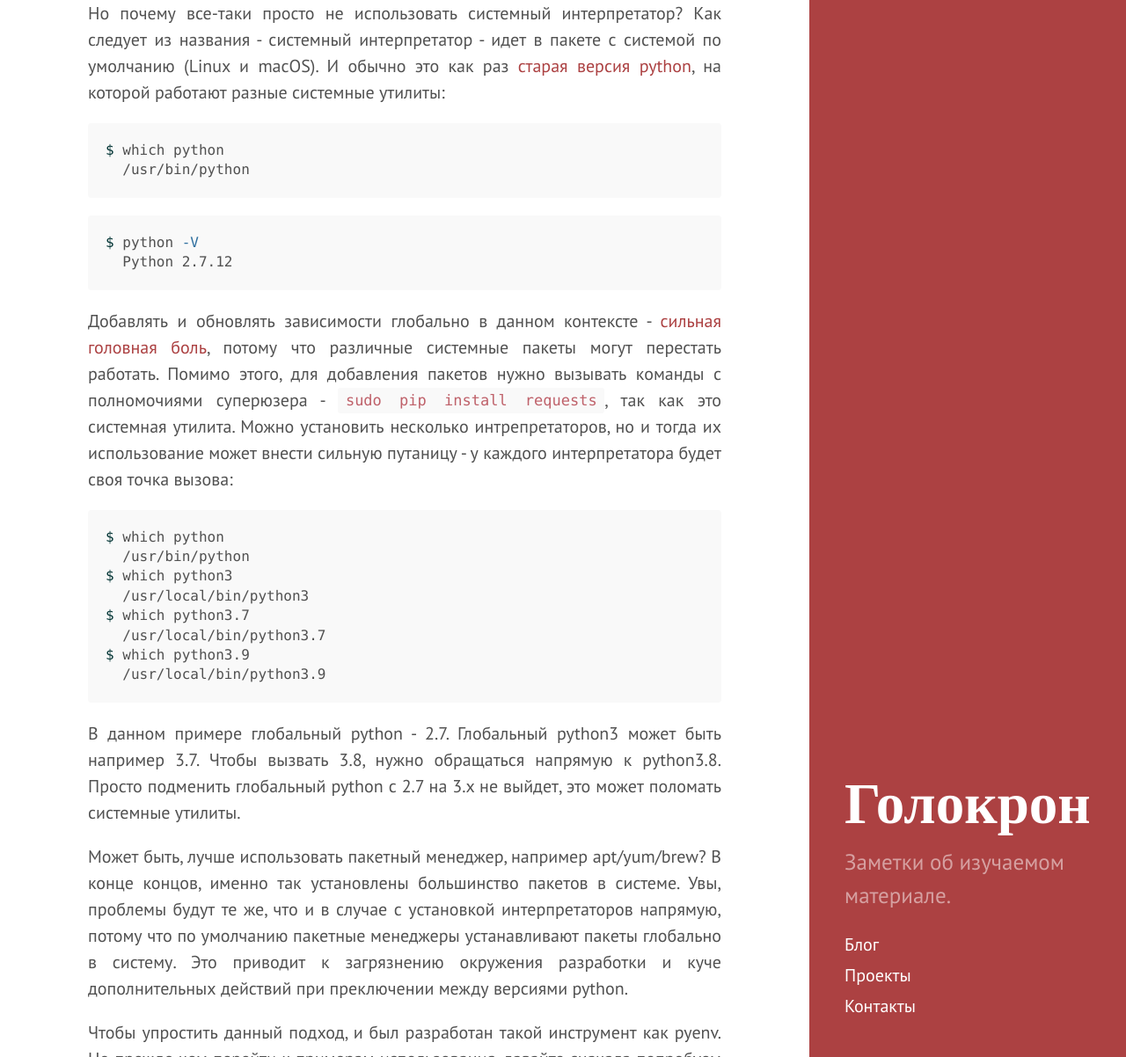
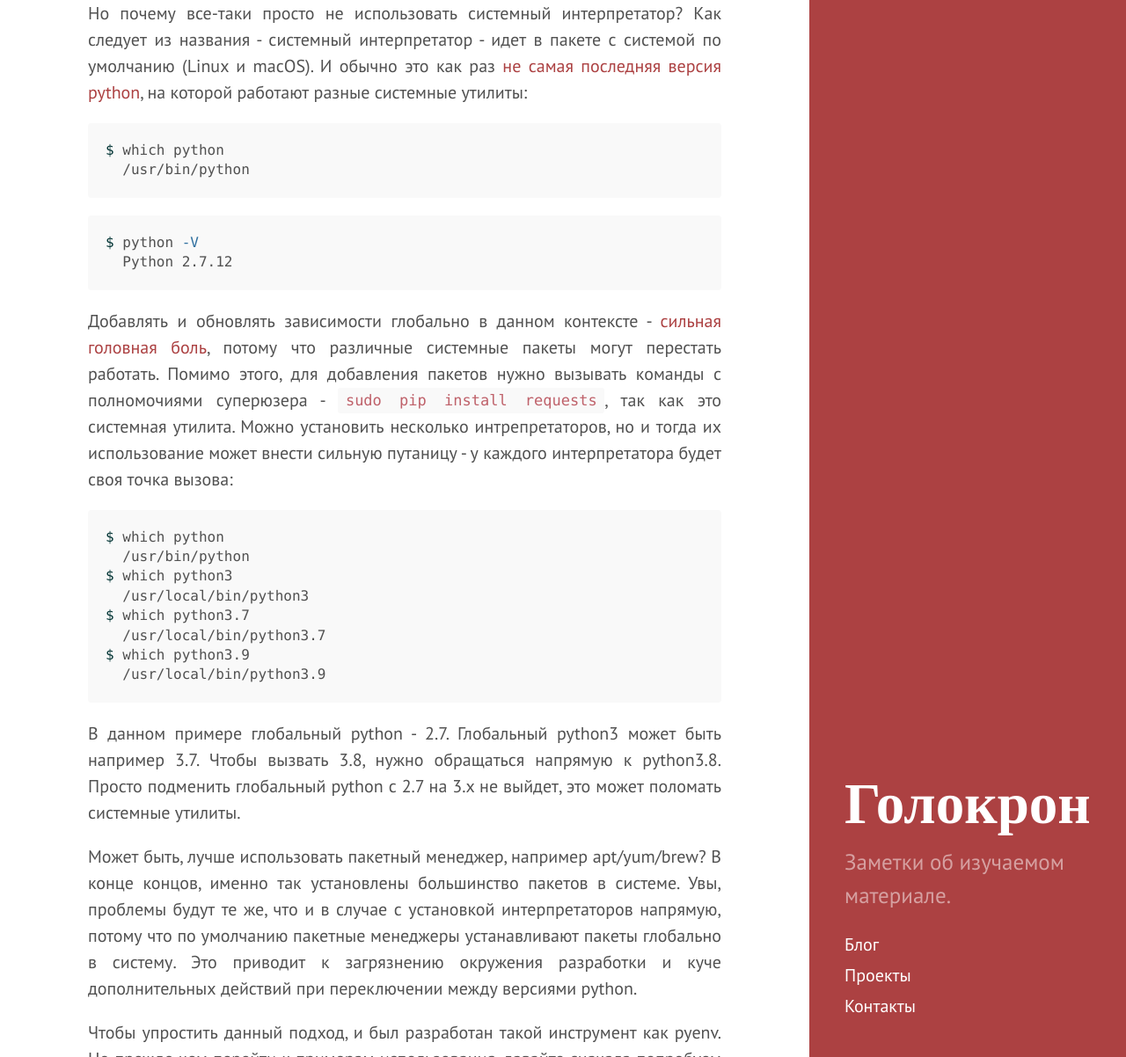
Before and after one commit to ornichola/ornichola.github.io, a Jekyll site: the page built from _posts/2022-04-05-python-with-pyenv.markdown, in a window 1280 px wide and 1400 px high, scrolled down 742 px. Shown: the part 198-1400 px from the top of the window at 88% size. Built offline with Jekyll 4.4.1, drawn with Linux system fonts in a browser that asks for light colours; some of the changed text lies outside the part shown.

Commit message:
Second post review fixes

````diff
--- a/_posts/2022-04-05-python-with-pyenv.markdown
+++ b/_posts/2022-04-05-python-with-pyenv.markdown
@@ -11,7 +11,7 @@ Python, как и любая популярная технология, разв
 
 <p align="center"><img src="https://files.realpython.com/media/pyenv-pyramid.d2f35a19ded9.png"></p>
 
-Но почему все-таки просто не использовать системный интерпретатор? Как следует из названия - системный интерпретатор - идет в пакете с системой по умолчанию (Linux и macOS). И обычно это как раз [старая версия python](https://www.macrumors.com/2022/01/28/apple-removing-python-2-in-macos-12-3/), на которой работают разные системные утилиты:
+Но почему все-таки просто не использовать системный интерпретатор? Как следует из названия - системный интерпретатор - идет в пакете с системой по умолчанию (Linux и macOS). И обычно это как раз [не самая последняя версия python](https://www.macrumors.com/2022/01/28/apple-removing-python-2-in-macos-12-3/), на которой работают разные системные утилиты:
 
 ```bash
 $ which python
@@ -38,7 +38,7 @@ $ which python3.9
 
 В данном примере глобальный python - 2.7. Глобальный python3 может быть например 3.7. Чтобы вызвать 3.8, нужно обращаться напрямую к python3.8. Просто подменить глобальный python с 2.7 на 3.x не выйдет, это может поломать системные утилиты.
 
-Может быть, лучше использовать пакетный менеджер, например apt/yum/brew? В конце концов, именно так установлены большинство пакетов в системе. Увы, проблемы будут те же, что и в случае с установкой интерпретаторов напрямую, потому что по умолчанию пакетные менеджеры устанавливают пакеты глобально в систему. Это приводит к загрязнению окружения разработки и куче дополнительных действий при преключении между версиями python.
+Может быть, лучше использовать пакетный менеджер, например apt/yum/brew? В конце концов, именно так установлены большинство пакетов в системе. Увы, проблемы будут те же, что и в случае с установкой интерпретаторов напрямую, потому что по умолчанию пакетные менеджеры устанавливают пакеты глобально в систему. Это приводит к загрязнению окружения разработки и куче дополнительных действий при переключении между версиями python.
 
 Чтобы упростить данный подход, и был разработан такой инструмент как pyenv. Но прежде чем перейти к примерам использования, давайте сначала попробуем разобраться, как он работает. pyenv является ответвлением проекта [rbenv](https://github.com/rbenv/rbenv), который был создан для управления версиями Ruby. Оба этих инструмента оперируют такими понятием как [shim (перехватчик, прокладка)](https://github.com/rbenv/rbenv#understanding-shims).
 
````
Also changed, not shown: other parts of _posts/2022-04-05-python-with-pyenv.markdown (+1 -1 lines).
